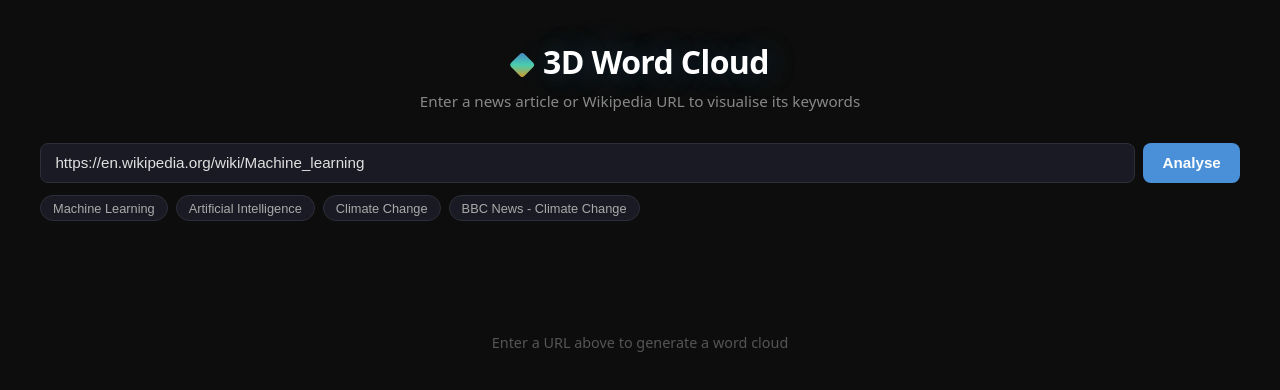
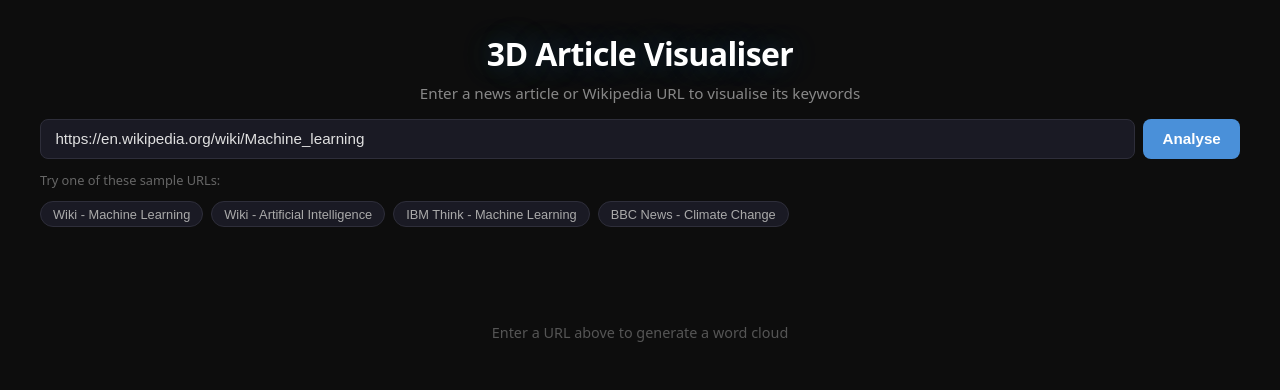
Before and after one commit to SaiHarshith-18/3D-Word-Cloud-SaiHarshith, a React (Vite) app in the folder frontend/: page / in a window 1280 px wide. Shown: the top 390 px of the page. Built offline with nearby package versions, Linux system fonts and the light colour scheme.

Commit message:
URL fix, demo URL ADDED, Fixed 3D layout of words and colors

```diff
--- a/frontend/src/App.tsx
+++ b/frontend/src/App.tsx
@@ -9,7 +9,7 @@ function App() {
   return (
     <div className="app">
       <header className="app-header">
-        <h1 className="app-title">3D Word Cloud</h1>
+        <h1 className="app-title">3D Article Visualiser</h1>
         <p className="app-subtitle">Enter a news article or Wikipedia URL to visualise its keywords</p>
       </header>
 
--- a/frontend/src/components/UrlInput.tsx
+++ b/frontend/src/components/UrlInput.tsx
@@ -1,9 +1,9 @@
 import { useState } from 'react'
 
 const SAMPLE_URLS = [
-  { label: 'Machine Learning', url: 'https://en.wikipedia.org/wiki/Machine_learning' },
-  { label: 'Artificial Intelligence', url: 'https://en.wikipedia.org/wiki/Artificial_intelligence' },
-  { label: 'Climate Change', url: 'https://en.wikipedia.org/wiki/Climate_change' },
+  { label: 'Wiki - Machine Learning', url: 'https://en.wikipedia.org/wiki/Machine_learning' },
+  { label: 'Wiki - Artificial Intelligence', url: 'https://en.wikipedia.org/wiki/Artificial_intelligence' },
+  { label: 'IBM Think - Machine Learning', url: 'https://www.ibm.com/think/topics/machine-learning' },
   {label: 'BBC News - Climate Change', url: 'https://www.bbc.com/news/articles/c2l799gxjjpo'},
 ]
 
@@ -30,7 +30,7 @@ export function UrlInput({ onSubmit, loading, error }: UrlInputProps) {
           type="url"
           value={url}
           onChange={e => setUrl(e.target.value)}
-          placeholder="https://en.wikipedia.org/wiki/..."
+          placeholder="Enter the URL here ..."
           required
           disabled={loading}
         />
@@ -38,9 +38,10 @@ export function UrlInput({ onSubmit, loading, error }: UrlInputProps) {
           {loading ? <span className="spinner" /> : 'Analyse'}
         </button>
       </form>
-
+      <p className="input-hint">Try one of these sample URLs:</p>
       <div className="sample-pills">
-        {SAMPLE_URLS.map(s => (
+        {
+        SAMPLE_URLS.map(s => (
           <button
             key={s.url}
             className="pill"
--- a/frontend/src/components/WordCloud3D.tsx
+++ b/frontend/src/components/WordCloud3D.tsx
@@ -1,7 +1,6 @@
-import { Suspense, useRef, useCallback } from 'react'
+import { Suspense } from 'react'
 import { Canvas } from '@react-three/fiber'
 import { OrbitControls } from '@react-three/drei'
-import type { OrbitControls as OrbitControlsImpl } from 'three-stdlib'
 import type { WordWeight } from '../types'
 import { WordLabel } from './WordLabel'
 
@@ -36,18 +35,20 @@ export function weightToColor(w: number): string {
   if (w >= 0.20) return '#7e03a8'  // purple
   if (w >= 0.15) return '#2563eb'  // bright blue
   if (w >= 0.10) return '#0891b2'  // cyan
-  if (w >= 0.05) return '#6b7280'  // cool gray
-  return '#666666'                  // dark gray
+  if (w >= 0.06) return '#a78bfa'  // light purple
+  return '#ffffff'                  // dark gray
 }
 
 
 // Map weight to font size scale
 function weightToSize(w: number): number {
-  if (w > 0.80) return 1.0
-  if (w >= 0.60) return 0.75
-  if (w >= 0.40) return 0.60
-  if (w >= 0.20) return 0.45
-  return 0.32
+ if (w >= 0.85) return 0.55
+if (w >= 0.70) return 0.45
+if (w >= 0.55) return 0.37
+if (w >= 0.40) return 0.30
+if (w >= 0.25) return 0.24
+if (w >= 0.10) return 0.19
+return 0.14
 }
 
 // Map weight to font weight (boldness)
@@ -63,37 +64,19 @@ interface WordCloud3DProps {
 }
 
 function Scene({ keywords }: WordCloud3DProps) {
-  const controlsRef = useRef<OrbitControlsImpl>(null!)
-  const timeoutRef = useRef<ReturnType<typeof setTimeout>>()
-
-  const handlePointerDown = useCallback(() => {
-    if (controlsRef.current) controlsRef.current.autoRotate = false
-    clearTimeout(timeoutRef.current)
-  }, [])
-
-  const handlePointerUp = useCallback(() => {
-    clearTimeout(timeoutRef.current)
-    timeoutRef.current = setTimeout(() => {
-      if (controlsRef.current) controlsRef.current.autoRotate = true
-    }, 2000)
-  }, [])
-
   const positions = fibonacciSphere(keywords.length)
 
   return (
     <>
       <ambientLight intensity={1} />
       <OrbitControls
-        ref={controlsRef}
-        autoRotate
-        autoRotateSpeed={0.3}
         enableDamping
         dampingFactor={0.1}
         enableZoom
         minDistance={3}
         maxDistance={20}
       />
-      <group onPointerDown={handlePointerDown} onPointerUp={handlePointerUp}>
+      <group>
         {keywords.map((entry, i) => (
           <WordLabel
             key={entry.word}
--- a/frontend/src/components/WordLabel.tsx
+++ b/frontend/src/components/WordLabel.tsx
@@ -1,5 +1,5 @@
 import { useRef, useState, useCallback } from 'react'
-import { Text, Html } from '@react-three/drei'
+import { Text, Html, Billboard } from '@react-three/drei'
 import type { Mesh } from 'three'
 import type { WordWeight } from '../types'
 
@@ -27,6 +27,7 @@ export function WordLabel({ entry, position, fontSize, fontWeight = 400, color }
 
   return (
     <group position={position}>
+      <Billboard>
         <Text
           ref={meshRef}
           fontSize={fontSize}
@@ -50,6 +51,7 @@ export function WordLabel({ entry, position, fontSize, fontWeight = 400, color }
             </div>
           </Html>
         )}
+      </Billboard>
     </group>
   )
 }
--- a/frontend/src/index.css
+++ b/frontend/src/index.css
@@ -8,7 +8,8 @@ body {
   font-family: system-ui, -apple-system, sans-serif;
   background: #0d0d0d;
   color: #e0e0e0;
-  min-height: 100vh;
+  height: 100vh;
+  overflow: hidden;
 }
 
 /* ── Layout ── */
@@ -16,13 +17,15 @@ body {
   display: flex;
   flex-direction: column;
   align-items: center;
-  min-height: 100vh;
-  padding: 2.5rem 2rem 1.5rem;
+  height: 100vh;
+  padding: 2rem 2rem 1rem;
+  overflow: hidden;
 }
 
 .app-header {
   text-align: center;
-  margin-bottom: 2rem;
+  margin-bottom: 1rem;
+  flex-shrink: 0;
 }
 
 .app-title {
@@ -33,18 +36,6 @@ body {
   text-shadow: 0 0 30px rgba(74, 144, 217, 0.3), 0 0 60px rgba(80, 227, 194, 0.15);
 }
 
-.app-title::before {
-  content: '';
-  display: inline-block;
-  width: 1.4rem;
-  height: 1.4rem;
-  margin-right: 0.6rem;
-  vertical-align: middle;
-  border-radius: 4px;
-  background: linear-gradient(135deg, #4a90d9 0%, #50e3c2 50%, #f5a623 100%);
-  transform: rotate(45deg) scale(0.85);
-  opacity: 0.9;
-}
 
 .app-subtitle {
   margin-top: 0.5rem;
@@ -56,7 +47,8 @@ body {
 .input-section {
   width: 100%;
   max-width: 1200px;
-  margin-bottom: 2rem;
+  margin-bottom: 1rem;
+  flex-shrink: 0;
 }
 
 /* ── Split panel layout ── */
@@ -65,7 +57,8 @@ body {
   max-width: 1200px;
   display: flex;
   gap: 1.5rem;
-  height: 560px;
+  flex: 1;
+  min-height: 0;
 }
 
 .cloud-panel {
@@ -200,6 +193,12 @@ body {
 .pill:disabled {
   opacity: 0.4;
   cursor: not-allowed;
+}
+
+/* ── Input hint ── */
+.input-hint {
+  font-size: 0.8rem;
+  color: #666;
 }
 
 /* ── Error ── */
```
Lines whose indentation alone changed are shown as unchanged.
